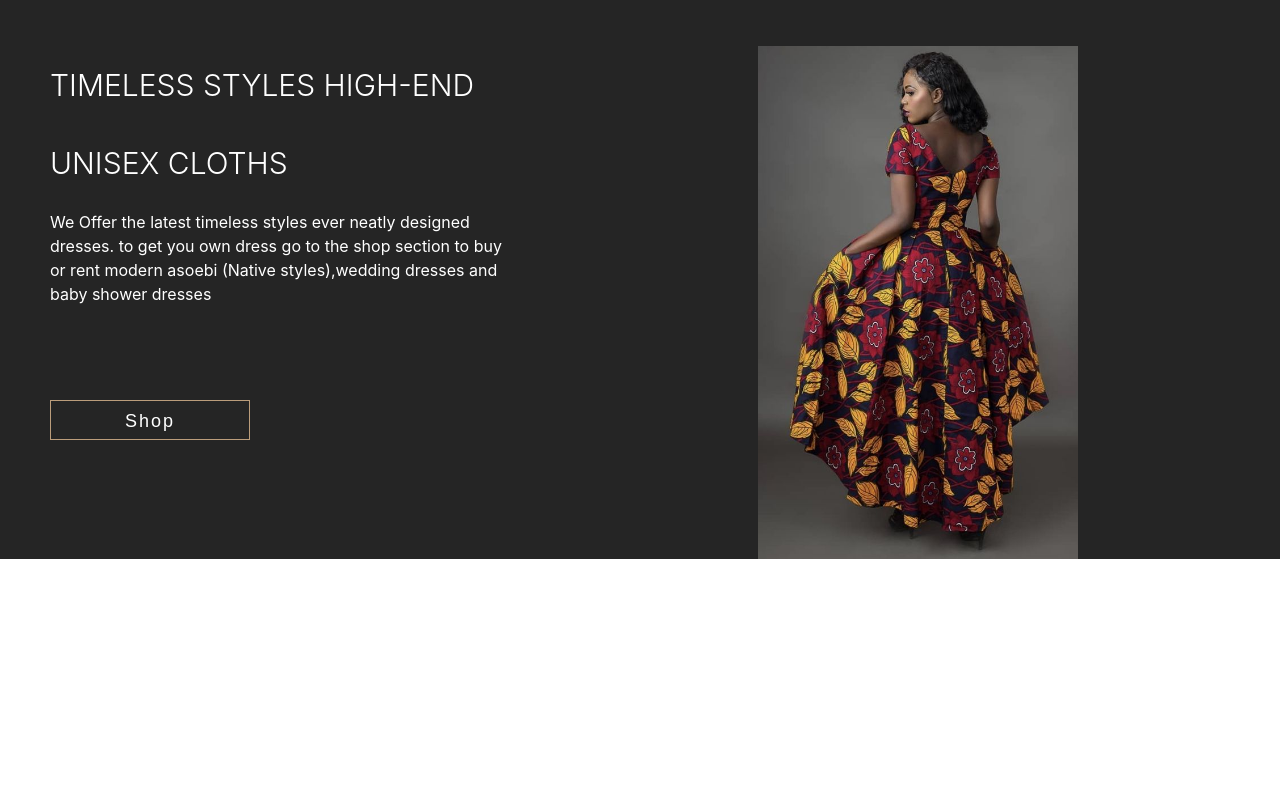
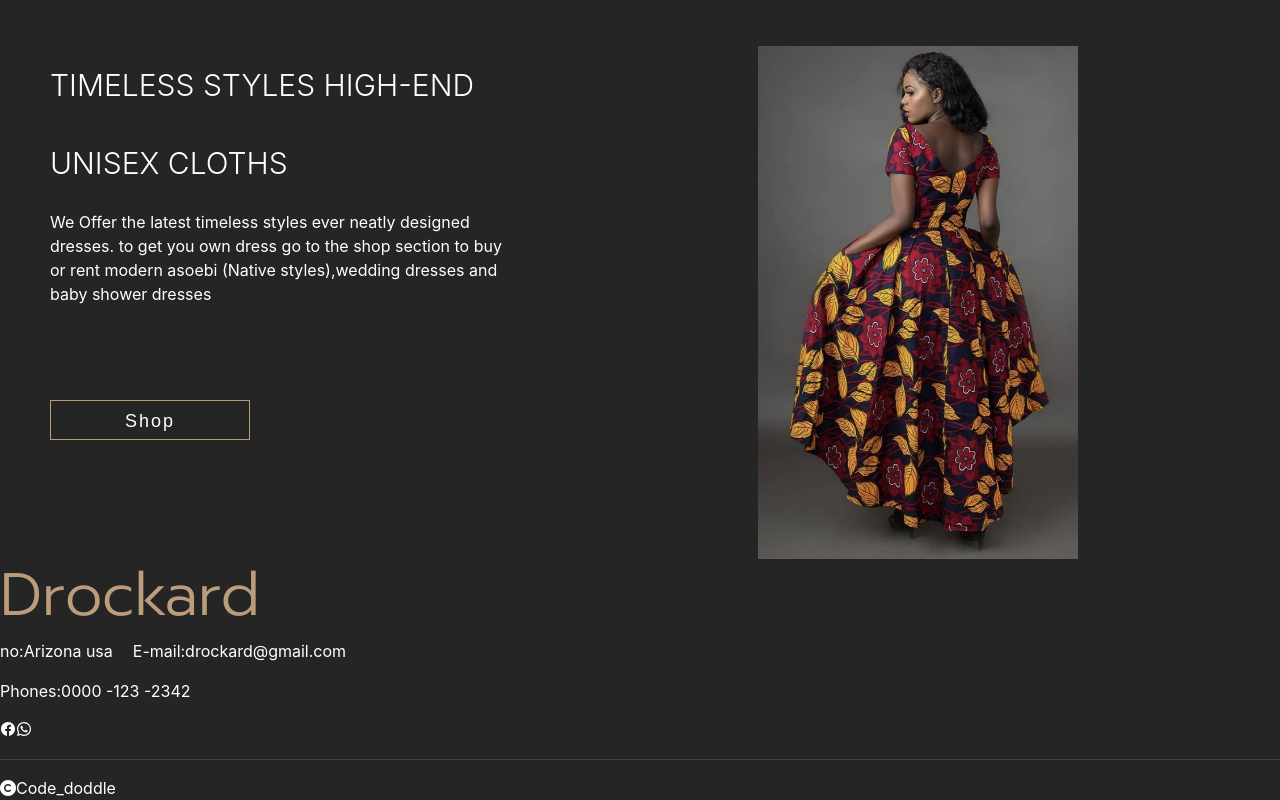
Before and after one commit to oniyidefaith/Dorkard, a React (Create React App) app: page / in a window 1280 px wide. Shown: the part 2957-3757 px from the top of the page. Before the commit the page ends 3516 px from the top, so only its background shows below. Built offline with nearby package versions, Linux system fonts and the light colour scheme.

Commit message:
footer commit

```diff
--- a/src/App.scss
+++ b/src/App.scss
@@ -1,4 +1,4 @@
-@import url("https://fonts.googleapis.com/css2?family=Prompt:wght@500&display=swap");
+@import url("https://fonts.googleapis.com/css2?family=Prompt:wght@300&display=swap");
 
 * {
   padding: 0%;
@@ -11,6 +11,7 @@
   --background-color-light: #29292b;
   --text-color: #ffffff;
   --border-color: #bb9d7b;
+  --horizontal-color: #9f6000;
 }
 
 .content {
@@ -342,14 +343,14 @@ nav {
   max-width: 40%;
 }
 
-.quadrant{
+.quadrant {
   padding-top: 20%;
   padding-left: 50px;
   padding-right: 50px;
 }
 .parent {
   display: inline-grid;
-  grid-template-columns: repeat(1,1fr);
+  grid-template-columns: repeat(1, 1fr);
   background-color: var(--background-color-light);
   grid-gap: none;
   width: 50%;
@@ -362,28 +363,44 @@ nav {
   word-break: break-all;
   border: 1px solid var(--border-color);
 }
-    .grid-item:hover{
+.grid-item:hover {
   background-color: var(--background-color);
 }
-  .new-cont-flex{
+.new-cont-flex {
   display: flex;
   gap: 20%;
 }
-  .new_content{
+.new_content {
   margin-top: 10%;
   padding-left: 50px;
   padding-right: 50px;
 }
 
-  .hover_img:hover{
+.hover_img:hover {
   cursor: pointer;
   background-image: linear-gradient(177deg, rgba(159, 96, 0, 0), #9f6000);
 }
-  .newConst_txt{
+.newConst_txt {
   width: 40%;
 }
-  .explanation_img_two{
-    height:5%;
+.explanation_img_two {
+  height: 5%;
   max-width: 20rem;
   transform: scale(1);
 }
+
+.logo_name {
+  color: var(--border-color);
+  font-size: 60px;
+  font-family: "prompt";
+}
+.info_footer {
+  display: flex;
+  gap: 20px;
+}
+.logo-facebook.logo-whatsapp {
+  font-size: 40px;
+}
+.hr {
+  color: var(--border-color);
+}
--- a/src/components/Footer.js
+++ b/src/components/Footer.js
@@ -0,0 +1,29 @@
+import React from 'react'
+
+const Footer = () => {
+  return (
+    <>
+    <div className='upper_footer'>
+        <h1 className='logo_name'>Drockard</h1>
+        <div className='info_footer'>
+            <p>no:Arizona usa</p>
+            <p>E-mail:drockard@gmail.com</p>
+        </div>
+        <p>Phones:0000 -123 -2342</p>
+        <div className='icons'>
+        <ion-icon name="logo-facebook"></ion-icon>
+        <ion-icon name="logo-whatsapp"></ion-icon>
+        </div>
+        <hr className='hr'/>
+        <div>
+          <i class="fa fa-copyright" aria-hidden="true"></i>
+          Code_doddle
+          <div>
+          </div>
+        </div>
+    </div>
+    </>
+  )
+}
+
+export default Footer
--- a/src/pages/Home.js
+++ b/src/pages/Home.js
@@ -5,6 +5,7 @@ import Explanation from '../components/Explanation'
 import Quadrant from '../components/Quadrant'
 import NewCont from '../components/NewCont'
 import ContentTwo from '../components/ContentTwo'
+import Footer from '../components/Footer'
 
 const Home = () => {
   return (
@@ -15,6 +16,7 @@ const Home = () => {
     <div className='quadrant'><Quadrant/></div>
     <div className='new_content'><NewCont/></div>
     <div className='new_content'><ContentTwo/></div>
+    <div className='footer'><Footer/></div>
     </div>
     </>
   )
```
Lines whose indentation alone changed are shown as unchanged.
